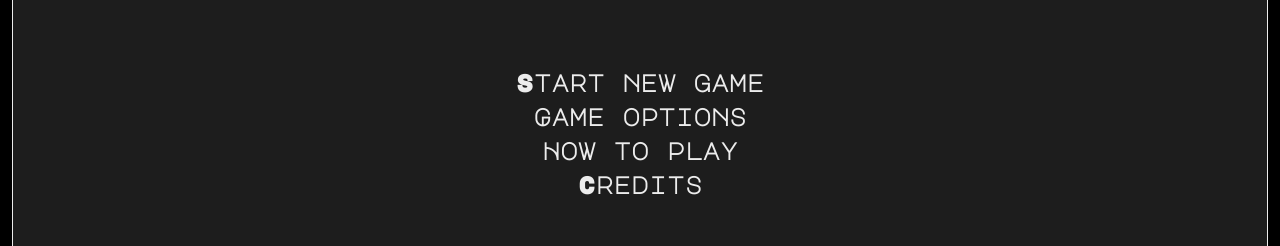
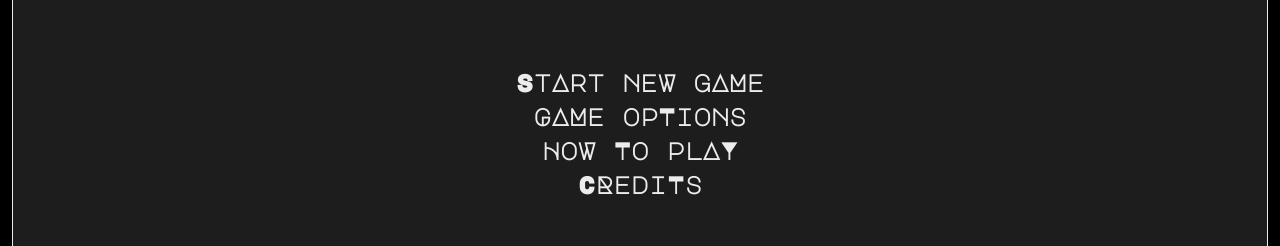
Before and after one commit to AmonMcDuul/space-trader, an Angular app: page / in a window 1280 px wide. Shown: the part 170-416 px from the top of the page. Built offline with nearby package versions, Linux system fonts and the light colour scheme.

Commit message:
text styling

```diff
--- a/src/app/components/home/home.component.html
+++ b/src/app/components/home/home.component.html
@@ -8,10 +8,10 @@
             </button>
         </div>
         <div class="menu-container">
-            <div class="menu-item" (click)="newGame()">Start new game</div>
-            <div class="menu-item" (click)="showOptions()">Game options</div>
-            <div class="menu-item" (click)="showHowToPlay()">How to play</div>
-            <div class="menu-item" (click)="showCredits()">Credits</div>
+            <div class="menu-item" (click)="newGame()">StArt neW gAMe</div>
+            <div class="menu-item" (click)="showOptions()">GAMe opTions</div>
+            <div class="menu-item" (click)="showHowToPlay()">HoW To plAY</div>
+            <div class="menu-item" (click)="showCredits()">CRediTs</div>
 
         </div>
         <div class="options-container" *ngIf="showOptionsPanel">
@@ -22,17 +22,16 @@
                     {{ option }}
                 </button>
             </div>
-            <h3>{{ gameLength }} Days</h3>
+            <h3>{{ gameLength }} DAYS</h3>
         </div>
         <div class="htp-container" *ngIf="showHowToPlayPanel">
             <h3>How to play</h3>
-            <p>You are a special parcel service worker. you have to deliver packages to different locations in the solar
-                system. If you fail to deliver the package in time you will be fined. The goal o your journey is to make
-                as much money as posible in the amount of days selected. bladieebladebla.</p>
+            <p>YOU are a SPECIAL PARCEL SERVICE worker. YOU have to deliver packages to different locations in the SOLAR SYSTEM. If YOU FAIL to deliver the PACKAGE in time you will be fined. The goal of YOUR journey is to make
+                as much MONEY as posible in the amount of days selected. BLADIEBLAADIEBLAAA.</p>
         </div>
         <div class="credits-container" *ngIf="showCreditsPanel">
-            <h3>Created by</h3>
-            <h3>Joran Schols, 2024</h3>
+            <h3>CReated by</h3>
+            <h3>JORAN SchoLS, 2024</h3>
         </div>
     </div>
 </div>
```
